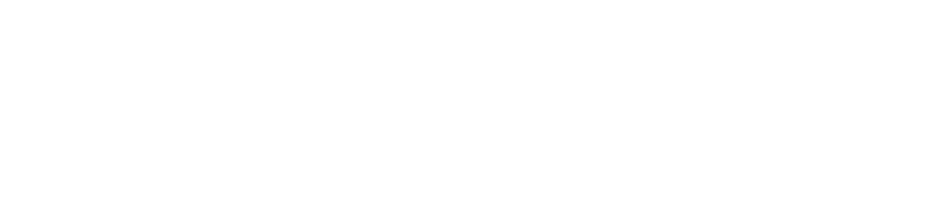
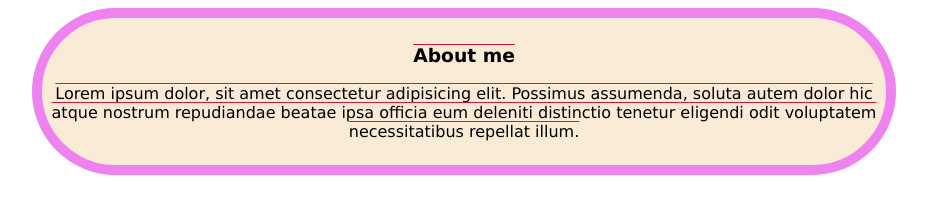
Before and after one commit to Rafi-Dev402/my-first-github-file, a plain HTML site: page index.html in a window 1280 px wide. Shown: the whole page, without its empty margins (176-1103 px from the left). Drawn offline with Linux system fonts and the light colour scheme.

Commit message:
added css

```diff
--- /dev/null
+++ b/Style/Intyle.css
@@ -0,0 +1,18 @@
+div{
+    color: black;
+    background-color: antiquewhite;
+    font-size: medium;
+    font-family: 'Lucida Sans', 'Lucida Sans Regular', 'Lucida Grande', 'Lucida Sans Unicode', Geneva, Verdana, sans-serif;
+    font-weight: initial;
+    text-align: center;
+    text-decoration: overline crimson;
+    /* width: 5px;
+    height: 5px; */
+    border: 10px solid violet;
+    border-style:   solid;
+    border-radius: 500px;
+    padding: 8px;
+    margin: 5px 200px;
+    /* position: sticky; */
+    display: block;
+}
--- a/index.html
+++ b/index.html
@@ -3,9 +3,16 @@
 <head>
     <meta charset="UTF-8">
     <meta name="viewport" content="width=device-width, initial-scale=1.0">
+    <link rel="stylesheet" href="Style/Intyle.css">
     <title>CSS Style</title>
 </head>
 <body>
+    <div>
+        <h3>About me</h3>
+        <p>Lorem ipsum dolor, sit amet consectetur adipisicing elit. Possimus assumenda, soluta autem dolor hic atque nostrum repudiandae beatae ipsa officia eum deleniti distinctio tenetur eligendi odit voluptatem necessitatibus repellat illum.</p>
+    </div>
+
+
 
 </body>
 </html>
```
